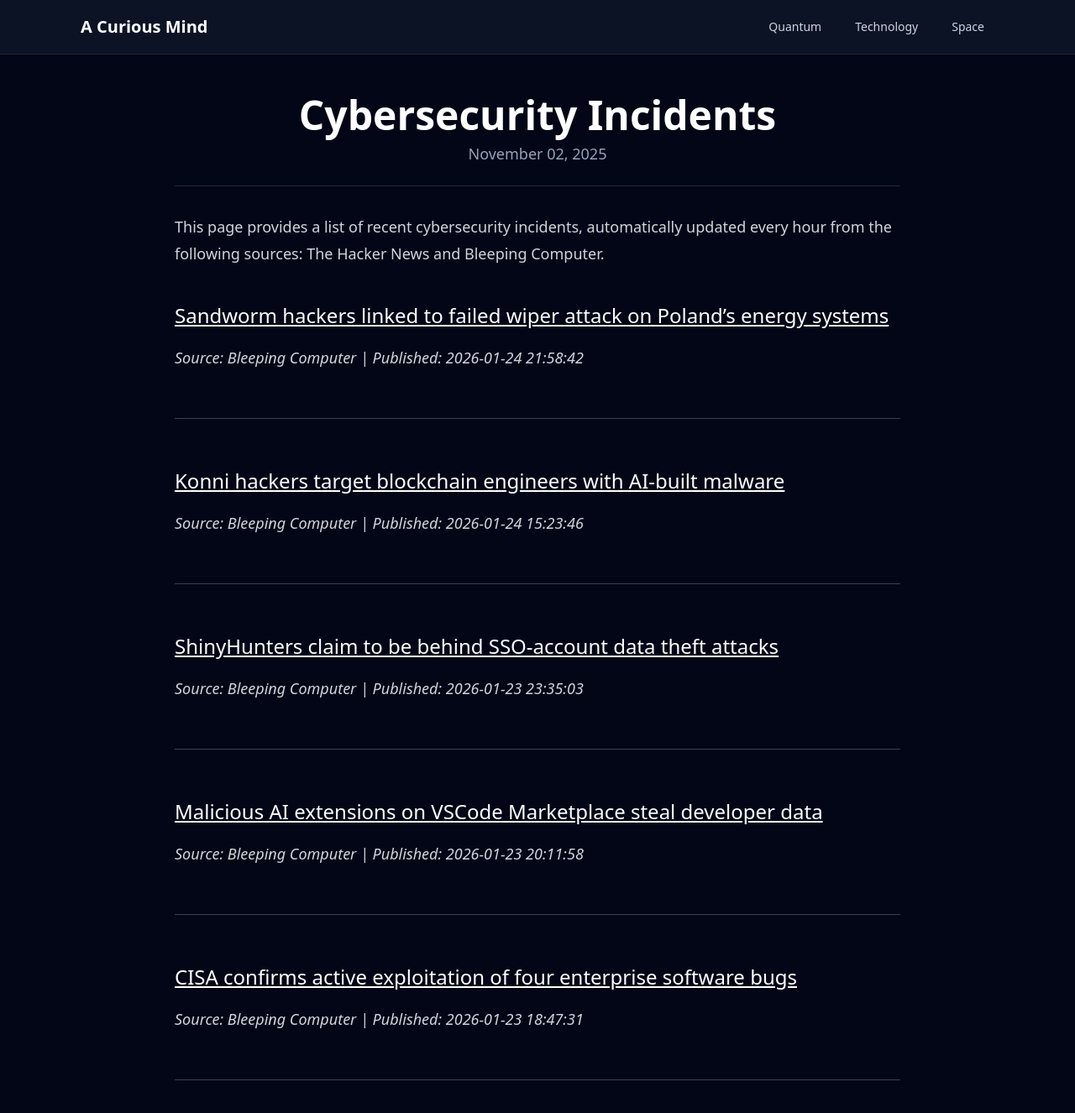
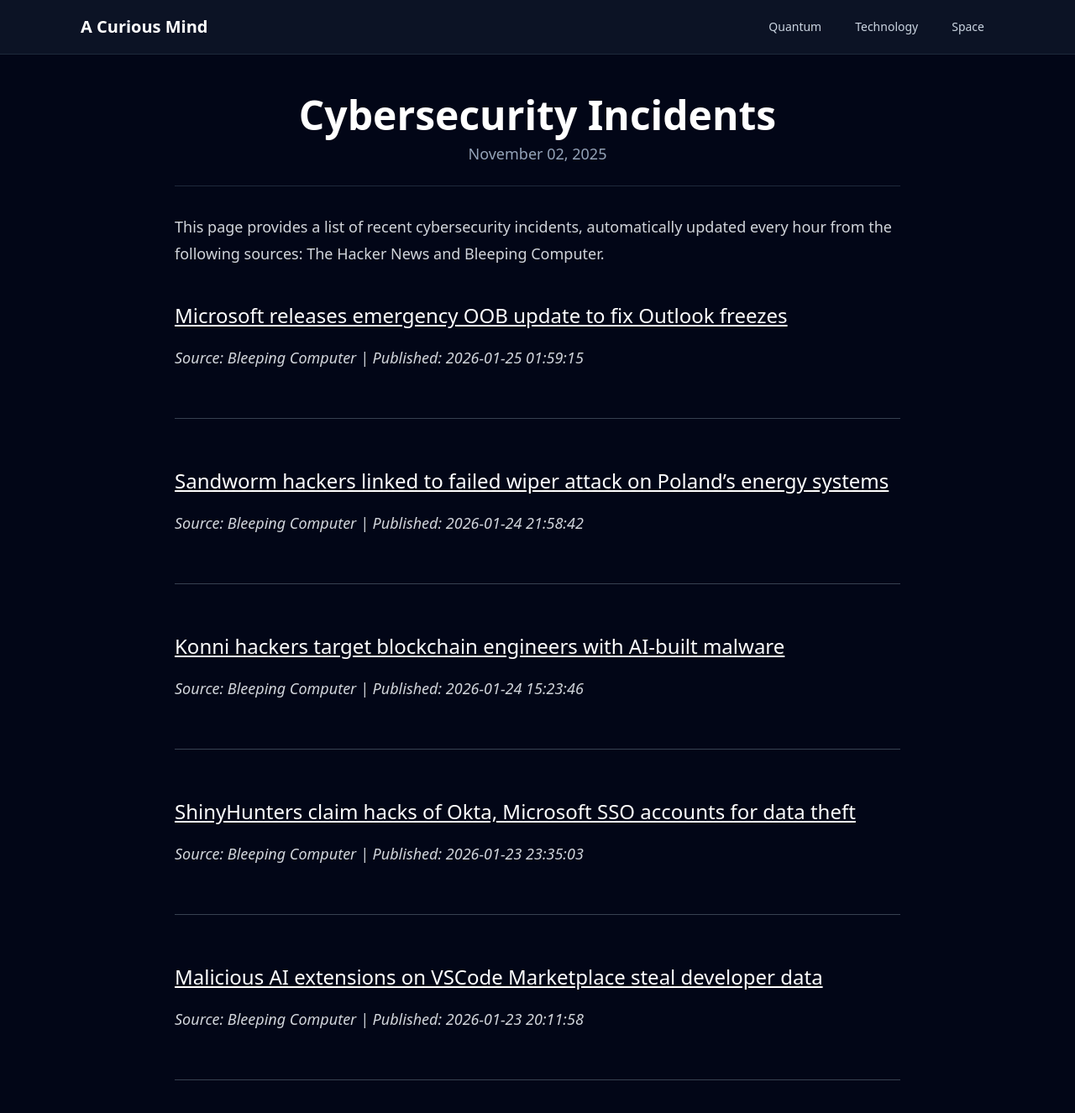
Before and after one commit to onehl7/onehl7.github.io, a Jekyll site: the page built from _posts/2025-11-02-cybersecurity-incidents.md, in a window 1280 px wide and 1400 px high. Shown: the top 1326 px of the window at 84% size. Built offline with Jekyll 4.4.1, drawn with Linux system fonts in a browser that asks for light colours; nearby versions of some CDN libraries.

Commit message:
Update news data

```diff
--- a/_data/news.json
+++ b/_data/news.json
@@ -1,4 +1,10 @@
 [
+  {
+    "source": "Bleeping Computer",
+    "title": "Microsoft releases emergency OOB update to fix Outlook freezes",
+    "link": "https://www.bleepingcomputer.com/news/microsoft/microsoft-releases-emergency-oob-update-to-fix-outlook-freezes/",
+    "published": "2026-01-25 01:59:15"
+  },
   {
     "source": "Bleeping Computer",
     "title": "Sandworm hackers linked to failed wiper attack on Poland\u2019s energy systems",
@@ -13,7 +19,7 @@
   },
   {
     "source": "Bleeping Computer",
-    "title": "ShinyHunters claim to be behind SSO-account data theft attacks",
+    "title": "ShinyHunters claim hacks of Okta, Microsoft SSO accounts for data theft",
     "link": "https://www.bleepingcomputer.com/news/security/shinyhunters-claim-to-be-behind-sso-account-data-theft-attacks/",
     "published": "2026-01-23 23:35:03"
   },
@@ -22,11 +28,5 @@
     "title": "Malicious AI extensions on VSCode Marketplace steal developer data",
     "link": "https://www.bleepingcomputer.com/news/security/malicious-ai-extensions-on-vscode-marketplace-steal-developer-data/",
     "published": "2026-01-23 20:11:58"
-  },
-  {
-    "source": "Bleeping Computer",
-    "title": "CISA confirms active exploitation of four enterprise software bugs",
-    "link": "https://www.bleepingcomputer.com/news/security/cisa-confirms-active-exploitation-of-four-enterprise-software-bugs/",
-    "published": "2026-01-23 18:47:31"
   }
 ]
```
